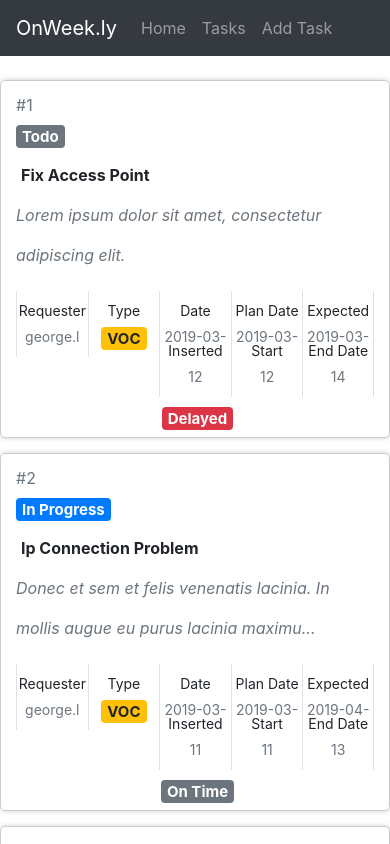
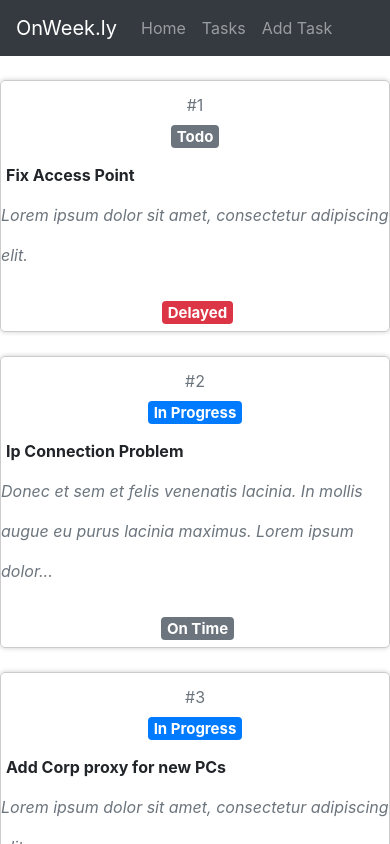
Before and after one commit to grglucastr/onweek.ly, a React (Create React App) app: page / in a window 390 px wide. Shown: the top 844 px of the page. Built offline with nearby package versions, Linux system fonts and the light colour scheme.

Commit message:
Fix reponsive TaskListItem

```diff
--- a/src/components/tasks/Task.css
+++ b/src/components/tasks/Task.css
@@ -28,9 +28,3 @@
   display: block;
   height: 18px;
 }
-
-.task-item-date-status{
-  display: flex;
-  justify-content: center;
-  align-items: center;
-}
--- a/src/components/tasks/TaskListItem.js
+++ b/src/components/tasks/TaskListItem.js
@@ -39,10 +39,10 @@ const renderBadgeTaskDue = expectedEndDate => {
 
 const TaskListItem = ({ task, onSelected }) => {
   return (
-    <div onClick={() => onSelected(task)}>
-      <Container className="task-item ">
+    <div onClick={() => onSelected(task)} className="mb-4">
+      <Container fluid="true" className="task-item">
         <Row>
-          <Col xs={12} sm={2} className="p-0">
+          <Col xs={12} sm={2} className="d-flex flex-column align-items-center justify-content-center">
             <div className="text-muted mt-1" style={{ height: "30px" }}>
               #{task.id}
             </div>
@@ -55,21 +55,21 @@ const TaskListItem = ({ task, onSelected }) => {
               <Col>
                 <strong className="task-item-info">{task.subject}</strong>
                 <p className="text-muted font-italic">
-                  {task.description.substr(0, 80)}
-                  {task.description.length > 80 ? '...' : ''}
+                  {task.description.substr(0, 100)}
+                  {task.description.length > 100 ? '...' : ''}
                 </p>
               </Col>
             </Row>
 
             <Row className="text-center">
               <Col>
-                <div className="task-item-info-sub border-left">
+                <div className="task-item-info-sub border-left d-none d-sm-block">
                   <label>Requester </label>
                   <span className="text-muted">george.l</span>
                 </div>
               </Col>
               <Col>
-                <div className="task-item-info-sub border-left">
+                <div className="task-item-info-sub border-left d-none d-sm-block">
                   <label>Type </label>
                   <div className="bagde-area">
                     {renderBadgeTaskType(task.type)}
@@ -77,7 +77,7 @@ const TaskListItem = ({ task, onSelected }) => {
                 </div>
               </Col>
               <Col>
-                <div className="task-item-info-sub border-left">
+                <div className="task-item-info-sub border-left d-none d-sm-block">
                   <label>Date Inserted </label>
                   <span className="text-muted">
                     {dateFormat(task.startDate)}
@@ -85,7 +85,7 @@ const TaskListItem = ({ task, onSelected }) => {
                 </div>
               </Col>
               <Col>
-                <div className="task-item-info-sub border-left">
+                <div className="task-item-info-sub border-left d-none d-sm-block">
                   <label>Plan Date Start </label>
                   <span className="text-muted">
                     {dateFormat(task.startDate)}
@@ -93,7 +93,7 @@ const TaskListItem = ({ task, onSelected }) => {
                 </div>
               </Col>
               <Col>
-                <div className="task-item-info-sub border-left border-right">
+                <div className="task-item-info-sub border-left border-right d-none d-sm-block">
                   <label>Expected End Date </label>
                   <span className="text-muted">
                   {dateFormat(task.expectedEndDate)}
@@ -102,7 +102,7 @@ const TaskListItem = ({ task, onSelected }) => {
               </Col>
             </Row>
           </Col>
-          <Col xs={12} sm={2} className="task-item-date-status">
+          <Col xs={12} sm={2} className="d-flex align-items-center justify-content-center">
             <div className="task-item-info bagde-area">
                 { renderBadgeTaskDue(task.expectedEndDate) }
             </div>
```
